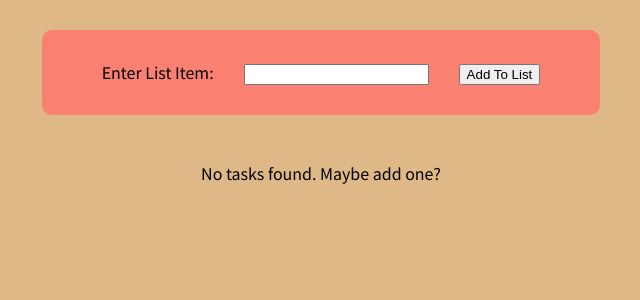
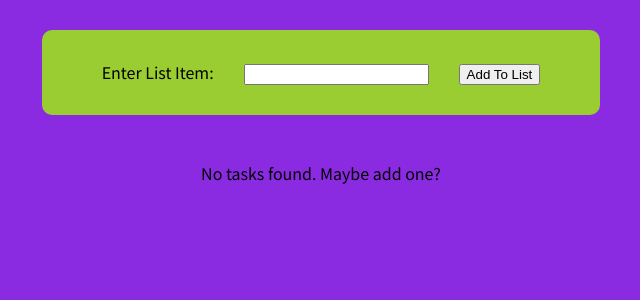
Before and after one commit to Rahul12384/TodoList, a React (Create React App) app in the folder TODOList/: page / in a window 1280 px wide. Shown: the top 300 px of the page, without its empty margins (319-959 px from the left). Built offline with nearby package versions, Linux system fonts and the light colour scheme.

Commit message:
changes made in branch rohith

```diff
--- a/TODOList/src/App.css
+++ b/TODOList/src/App.css
@@ -14,7 +14,7 @@
 .app-listform{
     margin: 30px;
     display: inline-block;
-    background-color: salmon;
+    background-color: yellowgreen;
     width: auto;
     height: auto;
     padding-left: 60px;
--- a/TODOList/src/index.css
+++ b/TODOList/src/index.css
@@ -10,5 +10,5 @@ html {
 
 body {
   margin: 0;
-  background-color: burlywood;
+  background-color: blueviolet;
 }
```
